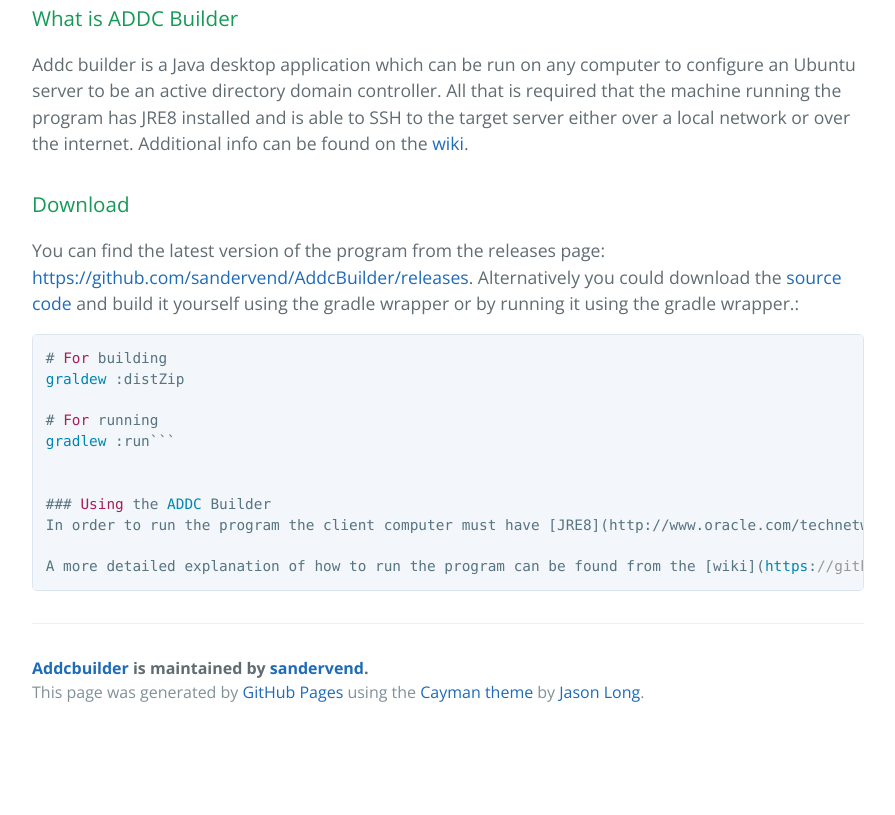
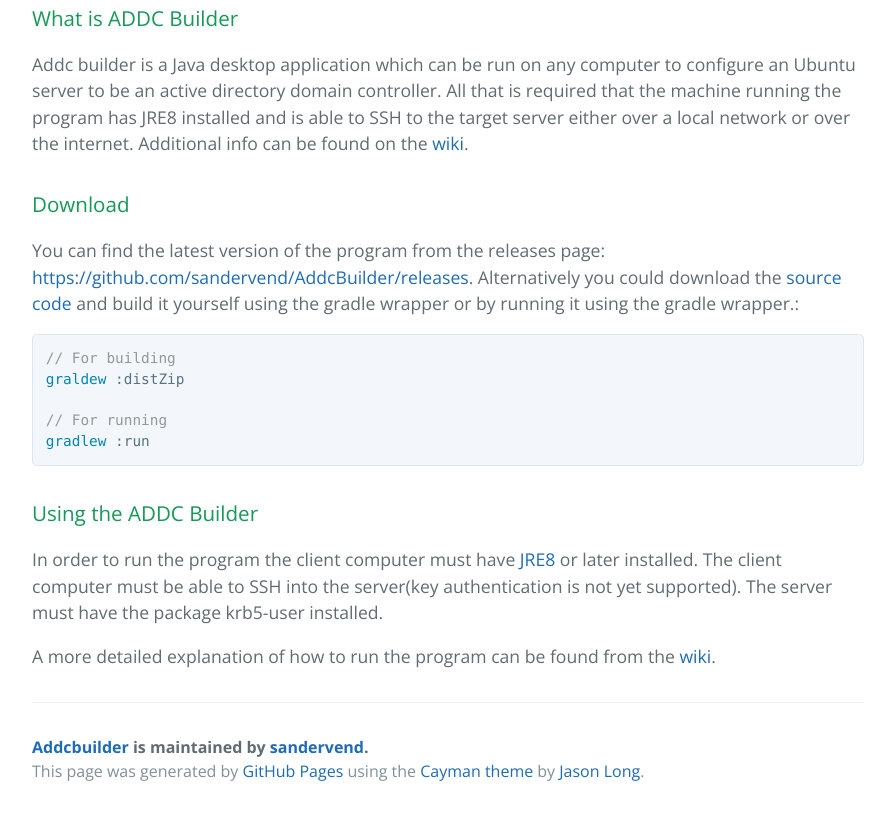
Before and after one commit to sanderrouk/AddcBuilder, a plain HTML site: page index.html in a window 1280 px wide. Shown: the part 412-1227 px from the top of the page, without its empty margins (192-1087 px from the left). Before the commit the page ends 1148 px from the top, so only its background shows below. Drawn offline with nearby package versions, Linux system fonts and the light colour scheme.

Commit message:
Create master branch via GitHub

````diff
--- a/index.html
+++ b/index.html
@@ -30,18 +30,18 @@
 <p>You can find the latest version of the program from the releases page: <a href="https://github.com/sandervend/AddcBuilder/releases">https://github.com/sandervend/AddcBuilder/releases</a>.
 Alternatively you could download the <a href="https://github.com/sandervend/AddcBuilder">source code</a> and build it yourself using the gradle wrapper or by running it using the gradle wrapper.:</p>
 
-<div class="highlight highlight-source-groovy-gradle"><pre># <span class="pl-k">For</span> building
+<div class="highlight highlight-source-groovy-gradle"><pre><span class="pl-c">// For building</span>
 <span class="pl-c1">graldew</span> :distZip
 
-# <span class="pl-k">For</span> running
-<span class="pl-c1">gradlew</span> :run```
+<span class="pl-c">// For running</span>
+<span class="pl-c1">gradlew</span> :run </pre></div>
 
+<h3>
+<a id="using-the-addc-builder" class="anchor" href="#using-the-addc-builder" aria-hidden="true"><span aria-hidden="true" class="octicon octicon-link"></span></a>Using the ADDC Builder</h3>
 
-### <span class="pl-k">Using</span> the <span class="pl-c1">ADDC</span> Builder
-In order to run the program the client computer must have [JRE8](http://www.oracle.com/technetwork/java/javase/downloads/jre8-downloads-2133155.html) or later installed. The client computer must be able to SSH into the server(key authentication is not yet supported). The server must have the package krb5-user installed.
+<p>In order to run the program the client computer must have <a href="http://www.oracle.com/technetwork/java/javase/downloads/jre8-downloads-2133155.html">JRE8</a> or later installed. The client computer must be able to SSH into the server(key authentication is not yet supported). The server must have the package krb5-user installed.</p>
 
-A more detailed explanation of how to run the program can be found from the [wiki](<span class="pl-c1">https</span>:<span class="pl-c">//github.com/sandervend/AddcBuilder/wiki).</span>
-</pre></div>
+<p>A more detailed explanation of how to run the program can be found from the <a href="https://github.com/sandervend/AddcBuilder/wiki">wiki</a>.</p>
 
       <footer class="site-footer">
         <span class="site-footer-owner"><a href="https://github.com/sandervend/AddcBuilder">Addcbuilder</a> is maintained by <a href="https://github.com/sandervend">sandervend</a>.</span>
````
Also changed, not shown: params.json (+1 -1 lines).
